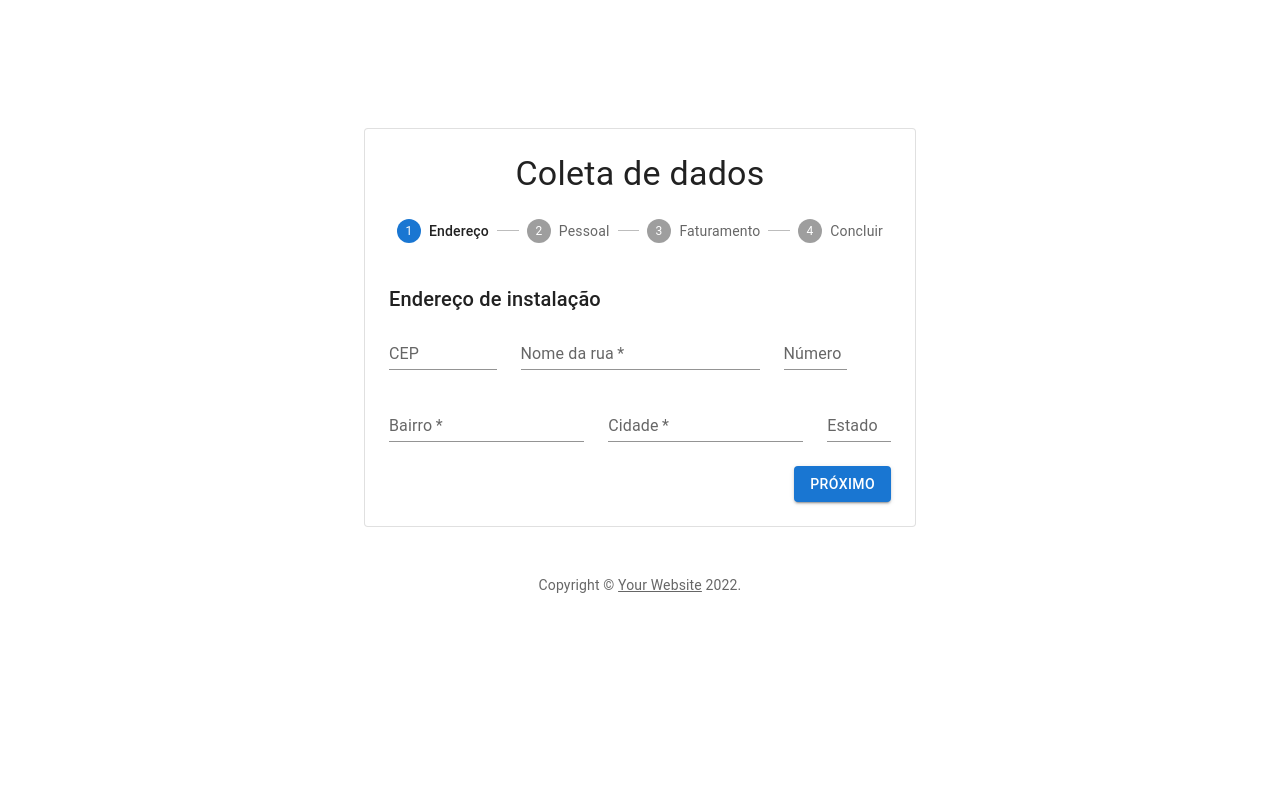
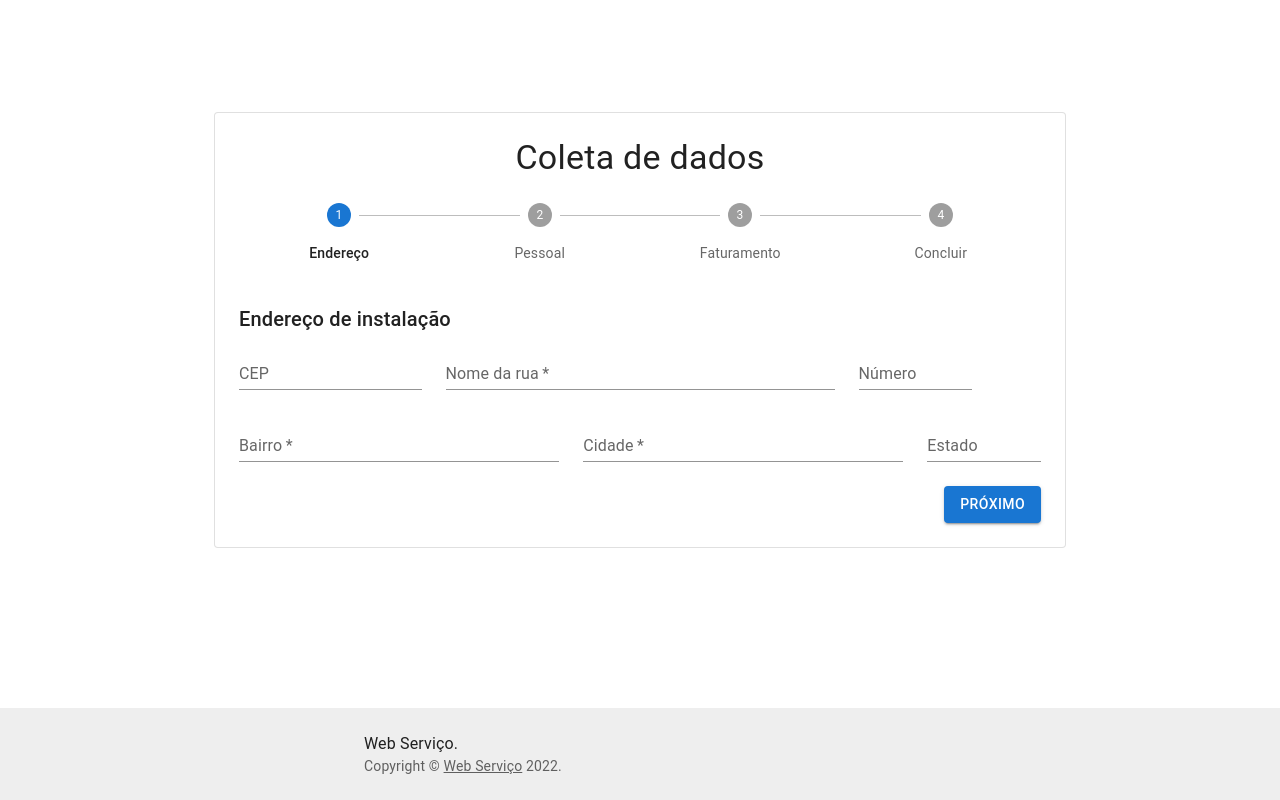
Before and after one commit to mrgenesis/landing-page-react, a React (Create React App) app: page /cadastro in a window 1280 px wide. Built offline with nearby package versions, Linux system fonts and the light colour scheme; no server answers.

Commit message:
Refatoração...

```diff
--- a/src/components/Checkout/index.tsx
+++ b/src/components/Checkout/index.tsx
@@ -1,33 +1,18 @@
 import * as React from 'react';
-import CssBaseline from '@mui/material/CssBaseline';
 import Box from '@mui/material/Box';
-import Container from '@mui/material/Container';
 import Paper from '@mui/material/Paper';
 import Stepper from '@mui/material/Stepper';
 import Step from '@mui/material/Step';
 import StepLabel from '@mui/material/StepLabel';
 import Button from '@mui/material/Button';
-import Link from '@mui/material/Link';
 import Typography from '@mui/material/Typography';
-import { createTheme, ThemeProvider } from '@mui/material/styles';
 import AddressForm from './AddressForm';
 import PersonalData from './PersonalData';
 import PaymentForm from './PaymentForm';
 import Review from './Review';
 import { requestCollectionReducer } from '../../services/reducers/db/request-collection';
 
-function Copyright() {
-  return (
-    <Typography variant="body2" color="text.secondary" align="center">
-      {'Copyright © '}
-      <Link color="inherit" href="https://mui.com/">
-        Your Website
-      </Link>{' '}
-      {new Date().getFullYear()}
-      {'.'}
-    </Typography>
-  );
-}
+
 
 const steps = ['Endereço', 'Pessoal', 'Faturamento', 'Concluir'];
 
@@ -41,21 +26,23 @@ function getStepContent(step: number, { data, setData, setStepName }: { data: an
       return <PaymentForm data={data} setData={setData} setStepName={setStepName} />;
       case 3:
         return <Review data={data} setStepName={setStepName} />;
-        default:
-          throw new Error('Unknown step');
-        }
-      }
+      default:
+        throw new Error('Unknown step');
+  }
+}
 
-      const theme = createTheme();
-
-      export default function Checkout() {
+export default function Checkout() {
   const [done, setDone] = React.useState(0);
+  const [stepperOrientation, setStepperOrientation] = React.useState<any>({ orientation: 'horizontal', alternativeLabel: true });
   const [activeStep, setActiveStep] = React.useState(0);
   const [requestNumber, setRequestNumber] = React.useState<number | undefined>();
   const [data, setData] = React.useState<any>({});
   const [stepName, setStepName] = React.useState('');
   const [, requestCollectionDispatch] = React.useReducer(requestCollectionReducer, {});
   React.useEffect(() => {
+    if(window.innerWidth < 390) {
+      setStepperOrientation({ orientation: 'vertical' });
+    }
     requestCollectionDispatch({ type: 'CREATE' });
     const RN = Number(localStorage.getItem('requestNumber'));
     setRequestNumber(RN);
@@ -72,14 +59,11 @@ function getStepContent(step: number, { data, setData, setStepName }: { data: an
   };
 
   return (
-    <ThemeProvider theme={theme}>
-      <CssBaseline />
-      <Container component="main" maxWidth="sm" sx={{ mb: 4, mt: 10 }}>
-        <Paper variant="outlined" sx={{ my: { xs: 3, md: 6 }, p: { xs: 2, md: 3 } }}>
+        <Paper variant="outlined" sx={{ my: { xs: 3, md: 6 }, p: { xs: 2, md: 3, mt: 10 } }}>
           <Typography component="h1" variant="h4" align="center">
             Coleta de dados
           </Typography>
-          <Stepper activeStep={activeStep} sx={{ pt: 3, pb: 5 }}>
+          <Stepper activeStep={activeStep} { ...stepperOrientation } sx={{ pt: 3, pb: 5, }}>
             {steps.map((label) => (
               <Step key={label}>
                 <StepLabel>{label}</StepLabel>
@@ -125,8 +109,5 @@ function getStepContent(step: number, { data, setData, setStepName }: { data: an
             )}
           </React.Fragment>
         </Paper>
-        <Copyright />
-      </Container>
-    </ThemeProvider>
   );
 }
--- /dev/null
+++ b/src/pages/ChackoutPage/index.tsx
@@ -0,0 +1,13 @@
+import Checkout from "../../components/Checkout";
+import WithAndWithoutTopBanner from "../../components/Layouts/WithAndWithoutTopBanner";
+
+const CheckoutPage = () => {
+
+  return (
+    <WithAndWithoutTopBanner>
+      <Checkout />
+    </WithAndWithoutTopBanner>
+  );
+}
+
+export default CheckoutPage;
--- a/src/pages/NetClaroHomePage/index.tsx
+++ b/src/pages/NetClaroHomePage/index.tsx
@@ -1,33 +1,19 @@
-import CssBaseline from '@mui/material/CssBaseline';
-import Box from '@mui/material/Box';
+
 import Typography from '@mui/material/Typography';
-import Top from '../../components/Top';
-import Footer from '../../components/Footer';
-import Content from '../../components/Content';
 import PricingContent from '../../components/Pricing';
 import FAQ from '../../components/FAQ';
-
+import WithAndWithoutTopBanner from "../../components/Layouts/WithAndWithoutTopBanner";
 
 export default function NetClaroHomePage() {
   return (
-    <Box
-      sx={{
-        display: 'flex',
-        flexDirection: 'column',
-        minHeight: '100vh',
-      }}
-    >
-      <CssBaseline />
-      <Top />
-
-      <Content>
+    <WithAndWithoutTopBanner withBanner>
+      <>
         <Typography component={'h2'} variant='h4'>Sugestões de ofertas para você</Typography>
         <Typography component={'p'} variant='caption'>Aproveite algumas ofertas sugeridas.</Typography>
         <br />
         <PricingContent />
         <FAQ />
-      </Content>
-      <Footer />
-    </Box>
+      </>
+    </WithAndWithoutTopBanner>
   );
 }
--- a/src/pages/Root.tsx
+++ b/src/pages/Root.tsx
@@ -1,14 +1,14 @@
 
 
 import { Routes, Route } from "react-router-dom";
-import Checkout from "../components/Checkout";
+import CheckoutPage from "./ChackoutPage";
 import NetClaroHomePage from "./NetClaroHomePage";
 
 function RootPage() {
   return (
     <Routes>
       <Route path="/" element={<NetClaroHomePage />} />
-      <Route path="/cadastro" element={<Checkout /> } />
+      <Route path="/cadastro" element={<CheckoutPage /> } />
     </Routes>
   );
 }
```
